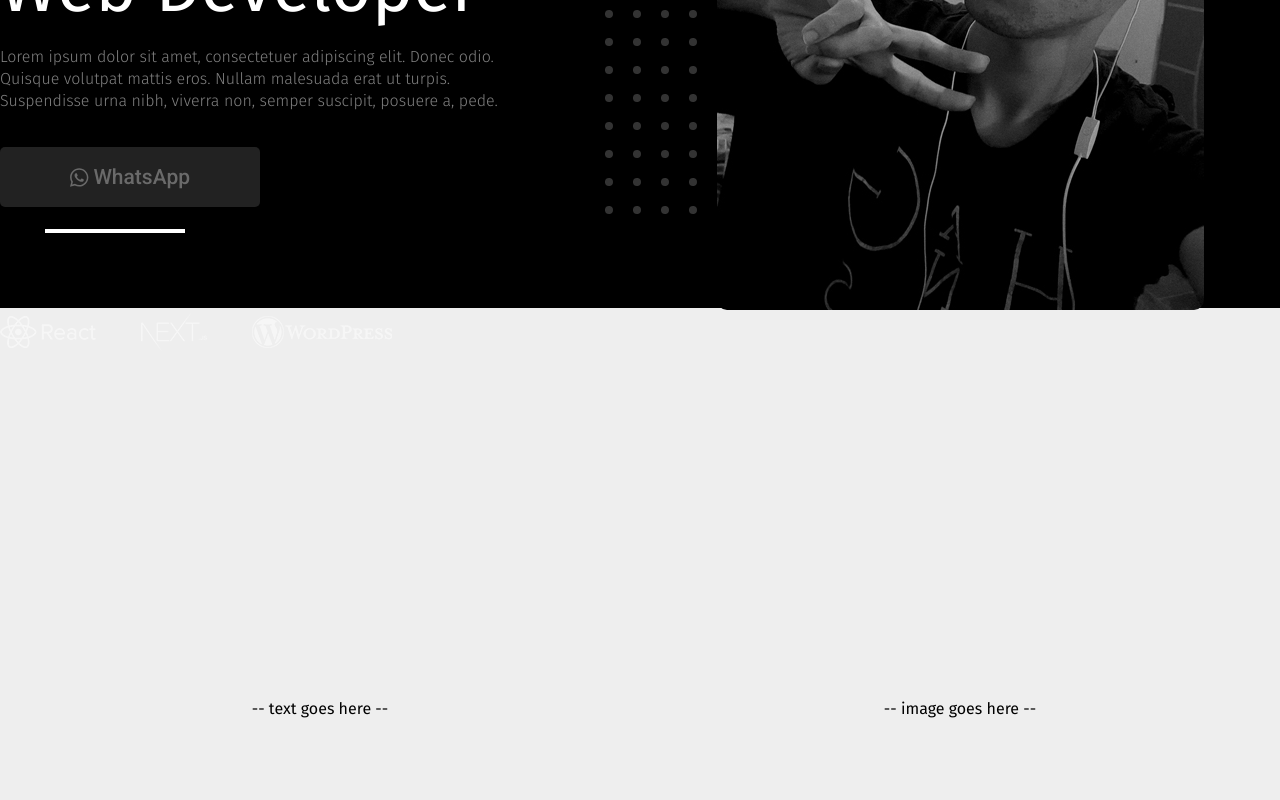
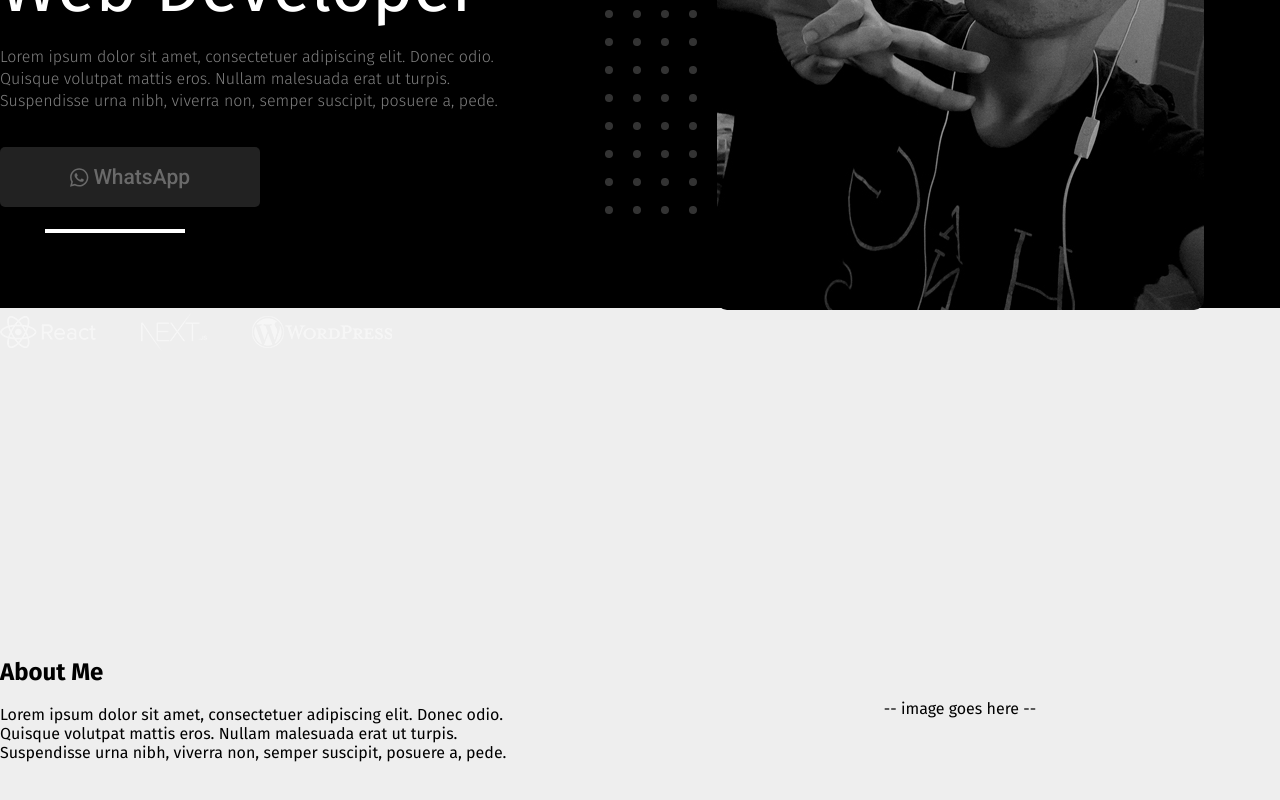
Before and after one commit to SirBruno/portfolio, a Next.js app: page / in a window 1280 px wide. Shown: the part 492-1292 px from the top of the page. Built offline with nearby package versions, Linux system fonts and the light colour scheme.

Commit message:
Added some more text.

```diff
--- a/pages/index.js
+++ b/pages/index.js
@@ -51,7 +51,7 @@ export default function Home() {
             </span>
             <span className={styles.blackRectangle}></span>
           </main>
-          <div className={styles.heroRight}>
+          <div className={styles.sectionRight}>
             <div style={{width: '100%', height: '650px', position: 'relative'}}>
                 <Image className={styles.heroImage} src={heroImage} alt="Bruno Pereira" quality="100" layout='fill' objectFit='contain' />
             </div>
@@ -60,8 +60,11 @@ export default function Home() {
       </section>
       <section className={styles.two}>
         <section>
-          <div>-- text goes here --</div>
-          <div>-- image goes here --</div>
+          <div>
+            <h2>About me</h2>
+            <p>Lorem ipsum dolor sit amet, consectetuer adipiscing elit. Donec odio. Quisque volutpat mattis eros. Nullam malesuada erat ut turpis. Suspendisse urna nibh, viverra non, semper suscipit, posuere a, pede.</p>
+          </div>
+          <div className={styles.sectionRight}>-- image goes here --</div>
         </section>
       </section>
     </div>
--- a/styles/Home.module.css
+++ b/styles/Home.module.css
@@ -48,7 +48,7 @@
   margin-right: 20%;
 }
 
-.heroRight {
+.sectionRight {
   text-align: center;
 }
 
@@ -190,5 +190,12 @@ a.heroCTA:hover {
   max-width: 1600px;
   width: 100%;
   margin: 0 auto;
-  text-align: center;
 }
+
+.two p {
+  margin-right: 20%;
+}
+
+.two h1, .two h2, .two h3, .two h4, .two h5, .two h6 {
+  text-transform: capitalize;
+}
```
